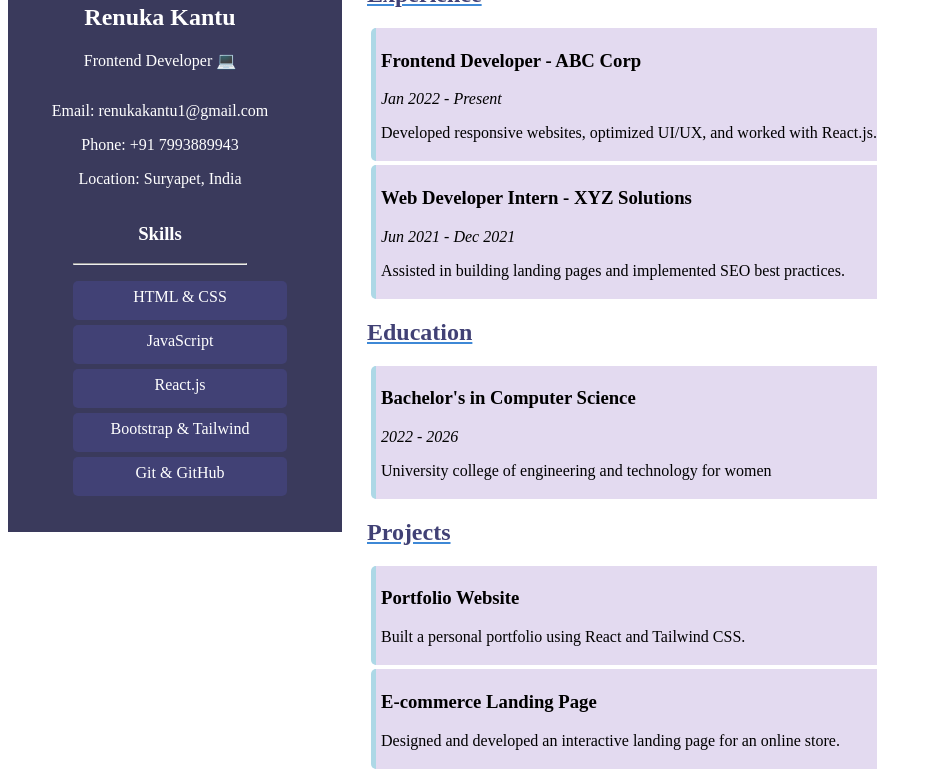
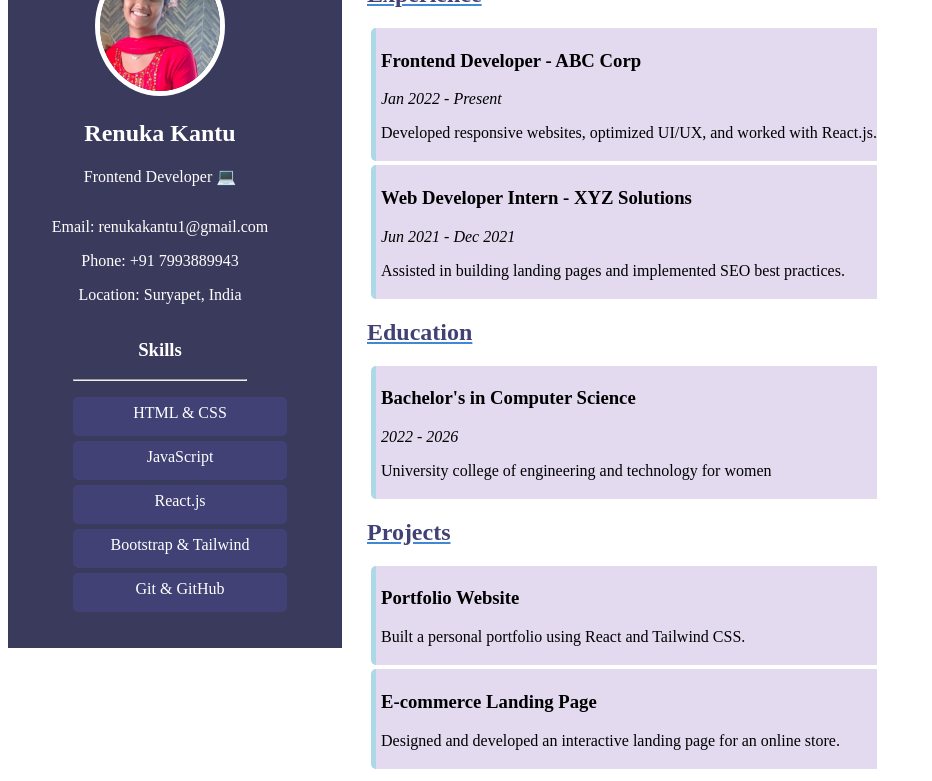
Before and after one commit to Renuka-kantu27/Renuku, a plain HTML site: page index.html in a window 1280 px wide. Shown: the part 72-853 px from the top of the page, without its empty margins (0-932 px from the left). Drawn offline with Linux system fonts and the light colour scheme.

Commit message:
Update index.html

```diff
--- a/index.html
+++ b/index.html
@@ -13,7 +13,7 @@
         <aside class="sidebar">
             <div class="profile">
                 <img class="photo"
-                src="c:\Users\abc\Desktop\WhatsApp Image 2025-03-08 at 12.54.29_e00b82c7.jpg" alt="Profile Picture">
+                src="vinayy1.jpg" alt="Profile Picture">
                 <h2><b>Renuka Kantu</b></h2>
                 <p>Frontend Developer 💻 </p>
             </div>
```
